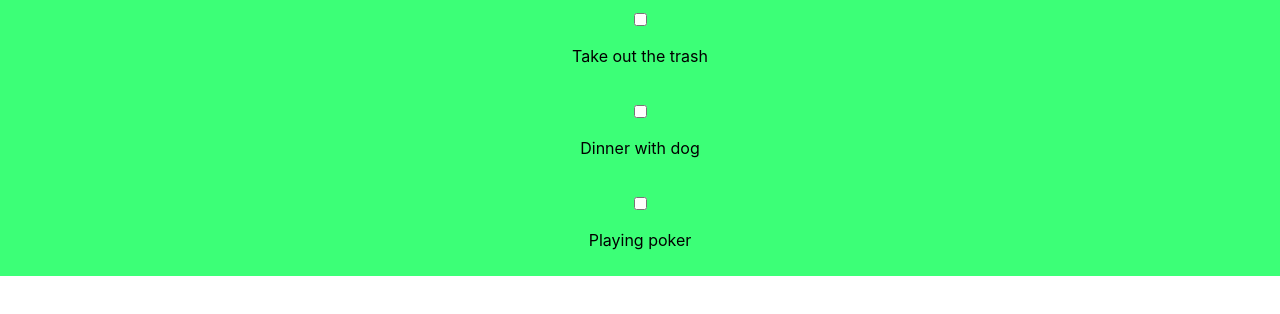
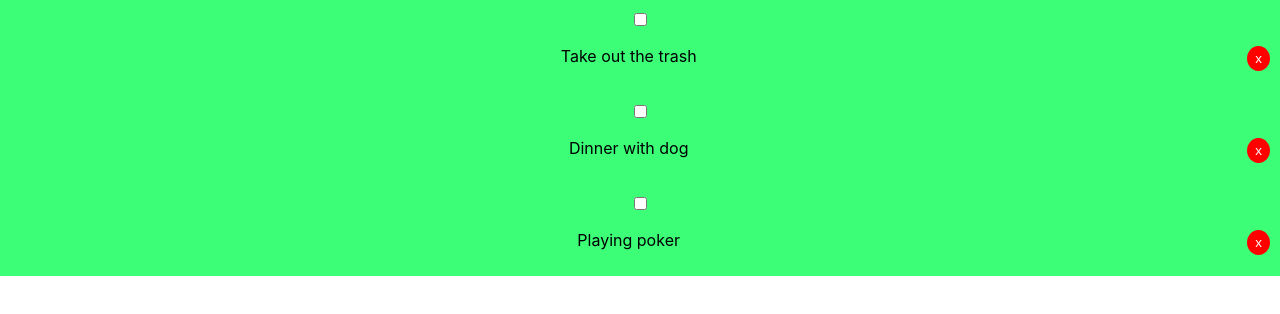
Before and after one commit to derkaczes/react-todo-list, a React (Create React App) app: page / in a window 1280 px wide. Shown: the top 314 px of the page. Built offline with nearby package versions, Linux system fonts and the light colour scheme; the HTML template or start-up script is replaced by a standard one.

Commit message:
Create delete function

```diff
--- a/src/App.js
+++ b/src/App.js
@@ -32,11 +32,15 @@
     }) })
   }
 
+  delTodo = (id) => {
+    this.setState({todos: [...this.state.todos.filter(todo => todo.id !== id)] });
+  }
+
   render() {
     console.log(this.state.todos);
     return (
       <div className="App">
-        <Todos todos={this.state.todos} markComplete={this.markComplete}/>
+        <Todos todos={this.state.todos} markComplete={this.markComplete} delTodo={this.delTodo}/>
       </div>
     );
   }
--- a/src/components/TodoItem.jsx
+++ b/src/components/TodoItem.jsx
@@ -17,7 +17,9 @@
             <div style={this.getStyle()}>
                 <input type="checkbox" onChange={this.props.markComplete.bind
                 (this, id)} /> {' '}
-                <p>{title}</p>
+                <p>{title}
+                    <button style={btnStyle} onClick={this.props.delTodo.bind(this, id)}>x</button>
+                </p>
             </div>
         )
     }
@@ -27,4 +29,14 @@
     todos: PropTypes.object.isRequired
 }
 
+const btnStyle = {
+    background: '#ff0000',
+    color: '#fff',
+    border: 'none',
+    padding: '5px 8px',
+    borderRadius: '50%',
+    cursor: 'pointer',
+    float: 'right'
+}
+
 export default TodoItem;
--- a/src/components/Todos.jsx
+++ b/src/components/Todos.jsx
@@ -9,7 +9,7 @@
 
     render() {
         return this.props.todos.map((todo) => (
-        <TodoItem key={todo.id} todo = {todo} markComplete={this.props.markComplete}/>
+        <TodoItem key={todo.id} todo = {todo} markComplete={this.props.markComplete} delTodo={this.props.delTodo}/>
         ));
     }
 }
```
